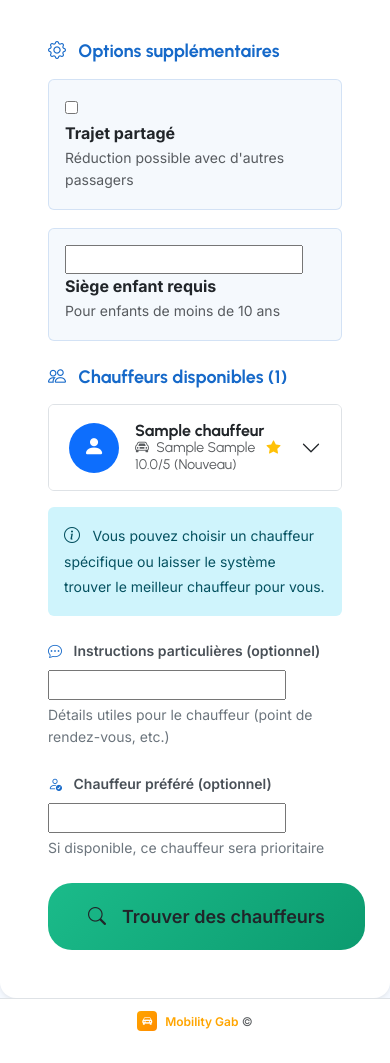
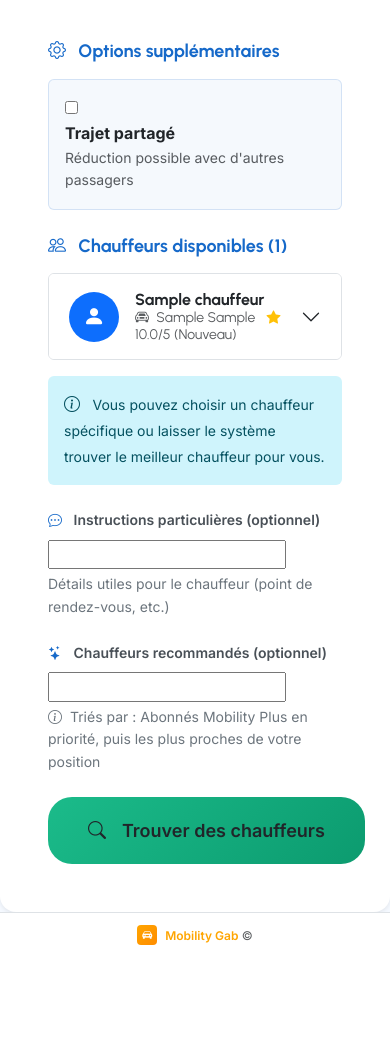
Before and after one commit to Stevy64/Mobility_Gab, a Django app: template Documents/GitHub/Mobility_Gab/subscriptions/templates/subscriptions/ride_request_create_final.html in a window 390 px wide. Shown: the part 1263-2326 px from the top of the page. After the commit the page ends 2208 px from the top, so only its background shows below. Run offline with Django 4.2, Linux system fonts and the light colour scheme; the template is opened without the code that fills it: most values are stand-ins (such as "Sample title", 1, 10 or a date in 2020); form fields are guessed from the names that the template uses; parts of the project's set-up code (start-up, migrations or seed data) failed here and were passed over.

Commit message:
Feature UX: Chauffeurs recommandÃ©s avec priorisation Mobility Plus
FORMULAIRE DEMANDE COURSE AMELIORE:
- Suppression option Siege enfant (inutile ici)
- Remplacement Chauffeur prefere par Chauffeurs recommandes
- Tri intelligent: Mobility Plus en priorite puis note

TEMPLATE (ride_request_create_final.html):
- Retrait section Siege enfant requis
- Option Trajet partage sur col-12 (seule option)
- Label change: Chauffeur prefere -> Chauffeurs recommandes
- Icone change: person-check -> stars
- Help text explicite: Tries par Mobility Plus puis proximite

BACKEND (views_advanced.py):
- Methode get modifiee pour recuperer chauffeurs
- Verification Mobility Plus pour chaque chauffeur
- Tri liste: has_mobility_plus DESC puis reliability_score DESC
- Top 10 chauffeurs recommandes passes au form
- Form instancie avec recommended_chauffeurs param

FORMS (forms.py):
- Label suggested_chauffeur: Chauffeurs recommandes
- Empty label: Laisser le systeme choisir
- Help text: Tries par Mobility Plus en priorite puis proximite
- Methode __init__ modifiee pour accepter recommended_chauffeurs
- Si recommended_chauffeurs fournis: queryset ordonnee
- Preservation ordre des chauffeurs recommandes
- Fallback: tous chauffeurs disponibles si non fournis

LOGIQUE DE TRI:
1. Recuperation tous chauffeurs disponibles
2. Verification abonnement Mobility Plus actif
3. Tri par tuple: (-has_mobility_plus, -reliability_score)
4. Mobility Plus toujours en premier
5. Puis tri par note decroissante
6. Top 10 passes au formulaire

AFFICHAGE DROPDOWN:
- Chauffeurs Mobility Plus apparaissent premiers
- Puis chauffeurs avec meilleures notes
- Ordre preserve dans select options
- User peut choisir ou laisser systeme decider

AMELIORATION UX:
- Particulier voit meilleurs chauffeurs premiers
- Priorite visible aux abonnes Mobility Plus
- Systeme intelligent de recommandation
- Choix eclaire pour utilisateur

```diff
--- a/Documents/GitHub/Mobility_Gab/subscriptions/templates/subscriptions/ride_request_create_final.html
+++ b/Documents/GitHub/Mobility_Gab/subscriptions/templates/subscriptions/ride_request_create_final.html
@@ -233,22 +233,12 @@
                         </h5>
 
                         <div class="row g-3">
-                            <div class="col-md-6">
+                            <div class="col-12">
                                 <div class="form-check p-3 option-card rounded">
                                     {{ form.accept_shared_ride }}
                                     <label class="form-check-label" for="{{ form.accept_shared_ride.id_for_label }}">
                                         <strong>Trajet partagé</strong>
                                         <div class="small text-muted">Réduction possible avec d'autres passagers</div>
-                                    </label>
-                                </div>
-                            </div>
-
-                            <div class="col-md-6">
-                                <div class="form-check p-3 option-card rounded">
-                                    {{ form.need_child_seat }}
-                                    <label class="form-check-label" for="{{ form.need_child_seat.id_for_label }}">
-                                        <strong>Siège enfant requis</strong>
-                                        <div class="small text-muted">Pour enfants de moins de 10 ans</div>
                                     </label>
                                 </div>
                             </div>
@@ -378,15 +368,18 @@
                         <div class="form-text">Détails utiles pour le chauffeur (point de rendez-vous, etc.)</div>
                     </div>
 
-                    <!-- Chauffeur suggéré -->
+                    <!-- Chauffeurs recommandés -->
                     {% if form.suggested_chauffeur %}
                     <div class="mb-4">
                         <label class="form-label fw-semibold" for="{{ form.suggested_chauffeur.id_for_label }}">
-                            <i class="bi bi-person-check me-2 ride-request-section-title"></i>
-                            Chauffeur préféré (optionnel)
+                            <i class="bi bi-stars me-2 ride-request-section-title"></i>
+                            Chauffeurs recommandés (optionnel)
                         </label>
                         {{ form.suggested_chauffeur }}
-                        <div class="form-text">Si disponible, ce chauffeur sera prioritaire</div>
+                        <div class="form-text">
+                            <i class="bi bi-info-circle me-1"></i>
+                            Triés par : Abonnés Mobility Plus en priorité, puis les plus proches de votre position
+                        </div>
                     </div>
                     {% endif %}
 
```
Also changed, not shown: Documents/GitHub/Mobility_Gab/subscriptions/forms.py (+26 -10 lines), Documents/GitHub/Mobility_Gab/subscriptions/views_advanced.py (+45 -3 lines).
